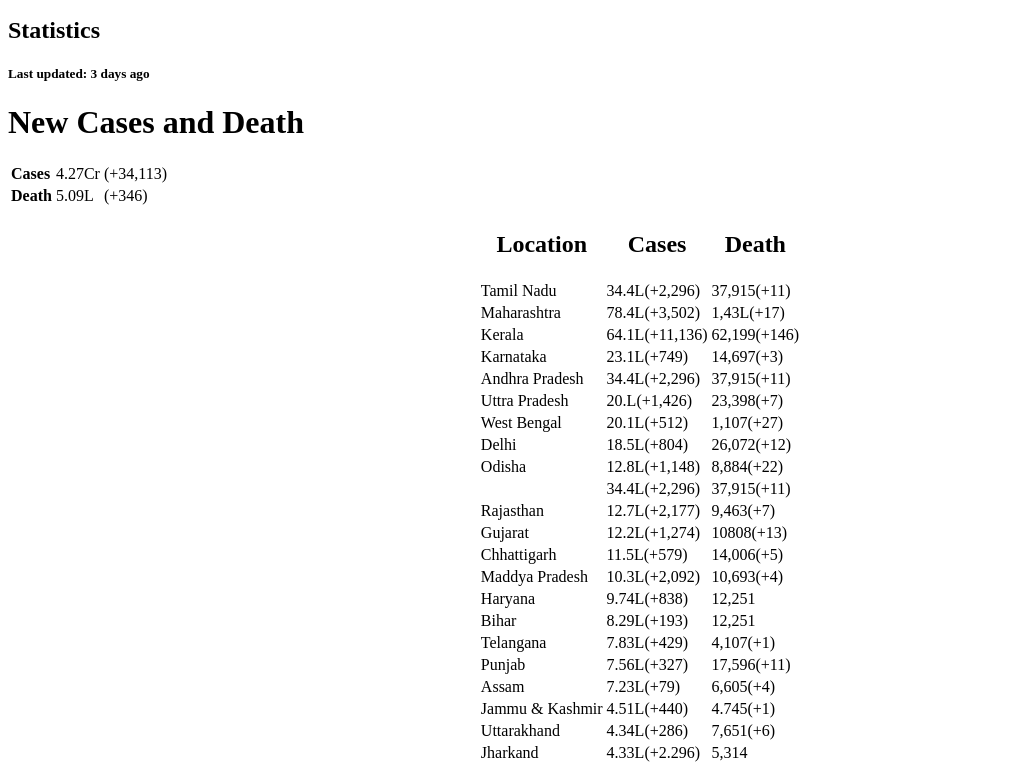
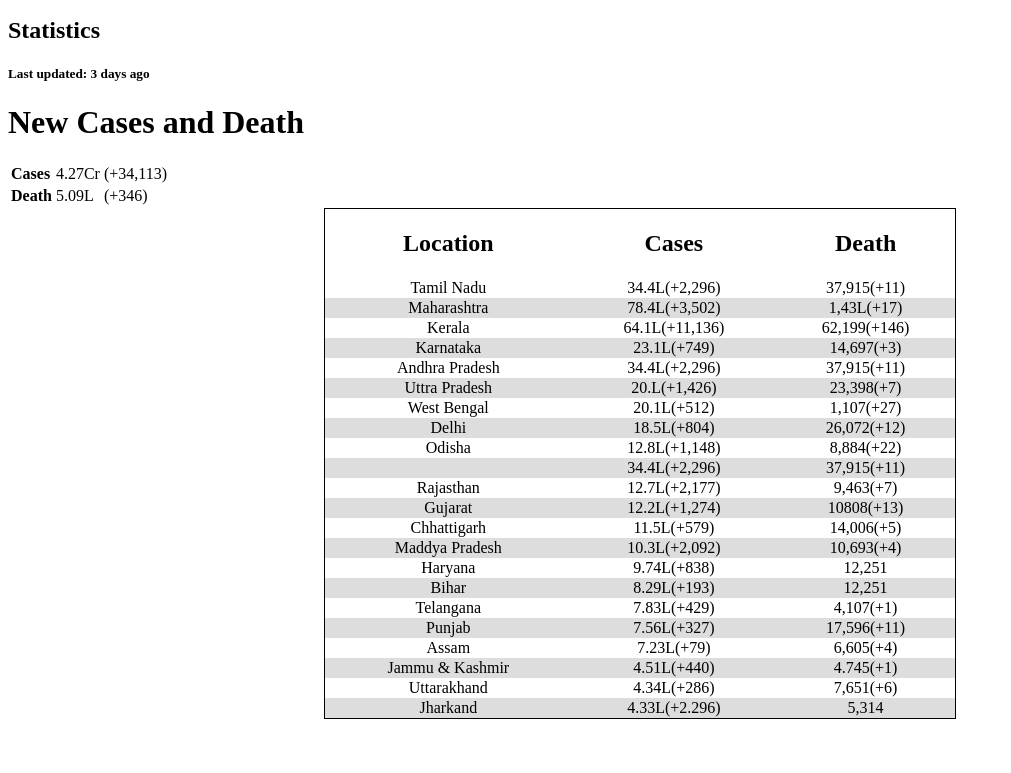
Before and after one commit to roselie2000/Angualr_node, a plain HTML site: page src/survey.html in a window 1280 px wide. Shown: the part 991-1764 px from the top of the page, without its empty margins (0-1011 px from the left). After the commit the page ends 1718 px from the top, so only its background shows below. Drawn offline with Linux system fonts and the light colour scheme.

Commit message:
survey commit

```diff
--- a/src/survey.html
+++ b/src/survey.html
@@ -5,6 +5,18 @@
     <meta http-equiv="X-UA-Compatible" content="IE=edge">
     <meta name="viewport" content="width=device-width, initial-scale=1.0">
     <title>Covid 19 Survey</title>
+    <style>
+        .mytab{
+            width: 50%;
+            text-align: center;
+            border-collapse: collapse;
+            border: 1px solid;
+        }
+
+        .mytab tr:nth-child(even) {
+            background-color: #dddddd;
+}
+    </style>
 </head>
 <body>
     <center><h1>The survey of Covid 19</h2></h1></center>
@@ -20,7 +32,7 @@
         confirmed COVID-19 cases in India is now 4,26,65, 534.A total of 346 COVID-19 fatalities were reported
         in a day, taking the toll due to coronavirus in India to 5,09,011.
     </p>
-    <img src="../images/covid19.png" height="auto" width="auto">
+    <img src="../images/covid19.png" height="auto" width="auto" style="margin-left: 400px;">
     <h3>
         New antibody helps block Covid transmission in cells: Study
     </h3>
@@ -65,13 +77,13 @@
             </tr>
     </table>
     <center>
-    <table>
+    <table class="mytab">
         <thead>
             <th><h2>Location</h2></th>
             <th><h2>Cases</h2></th>
             <th><h2>Death</h2></th>
         </thead>
-        <tbody>
+        <tbody >
             <tr><td>Tamil Nadu</td><td>34.4L(+2,296)</td><td>37,915(+11)</td></tr>
             <tr><td>Maharashtra</td><td>78.4L(+3,502)</td><td>1,43L(+17)</td></tr>
             <tr><td>Kerala</td><td>64.1L(+11,136)</td><td>62,199(+146)</td></tr>
```
